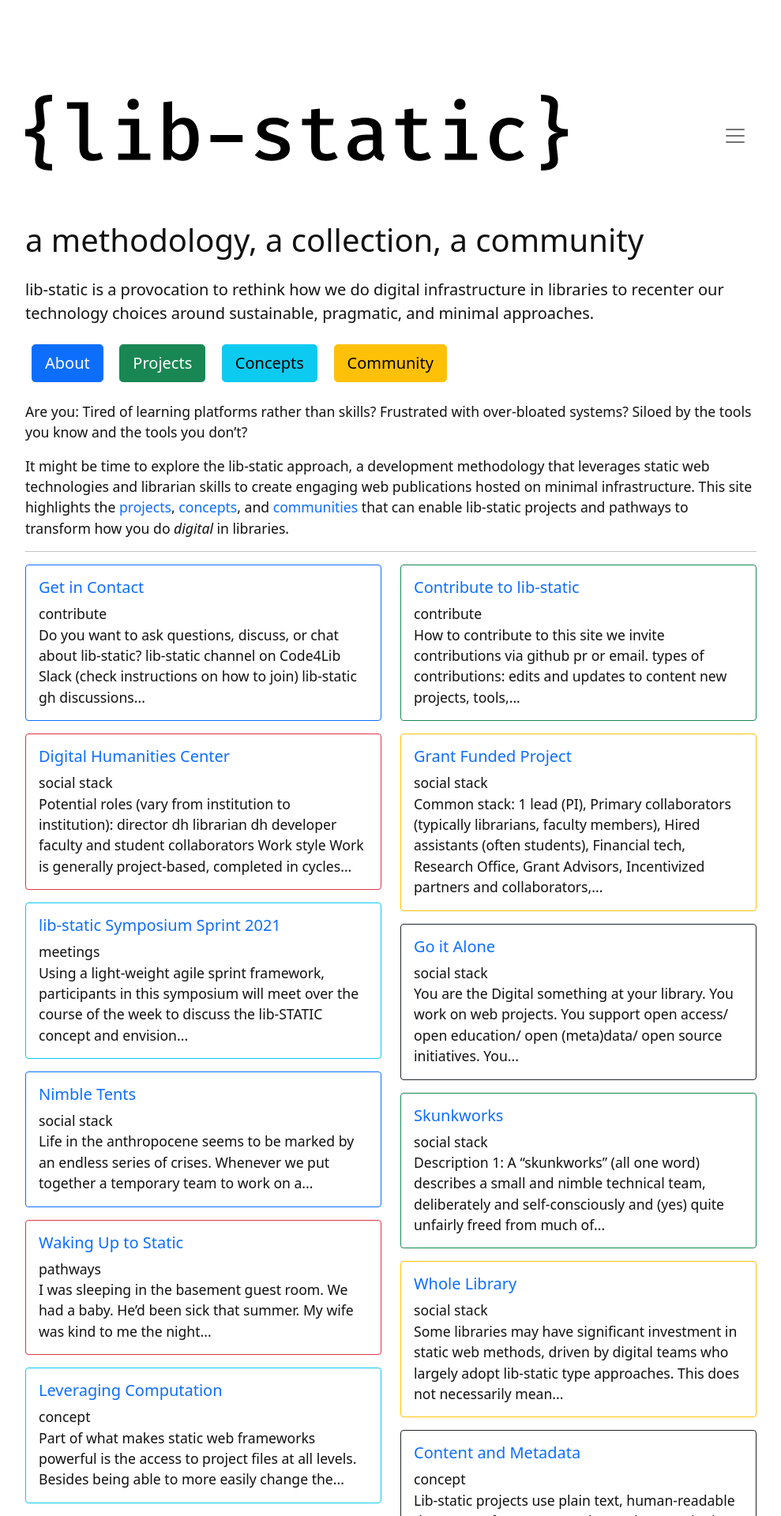
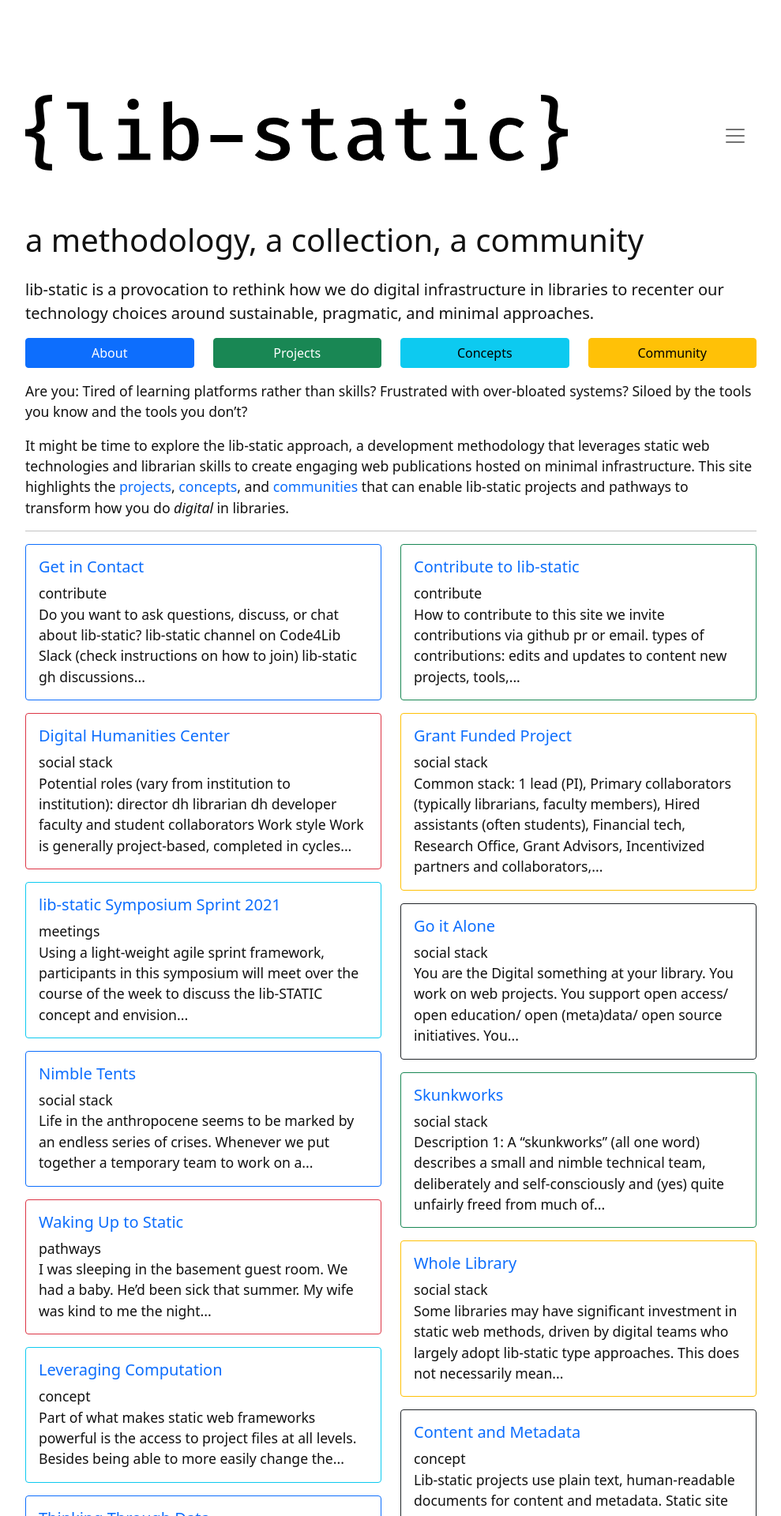
Before and after one commit to lib-static/lib-static.github.io, a Jekyll site: the page built from pages/index.md, in a window 1280 px wide. Shown: the top 1920 px of the page at 79% size, without its empty margins (145-1134 px from the left). Built offline with Jekyll 4.4.1, drawn with Linux system fonts in a browser that asks for light colours.

Commit message:
nav buttons

```diff
--- a/pages/index.md
+++ b/pages/index.md
@@ -11,10 +11,12 @@ foot: js/masonry.html
 lib-static is a provocation to rethink how we do digital infrastructure in libraries to recenter our technology choices around sustainable, pragmatic, and minimal approaches.
 {:.lead}
 
-<a href="/about/" class="btn btn-lg btn-primary m-2">About</a>
-<a href="/projects/" class="btn btn-lg btn-success m-2">Projects</a>
-<a href="/concepts/" class="btn btn-lg btn-info m-2">Concepts</a>
-<a href="/community/" class="btn btn-lg btn-warning m-2">Community</a>
+<div class="row mt-3">
+    <div class="col"><a href="/about/" class="btn w-100 btn-primary mb-3">About</a></div>
+    <div class="col"><a href="/projects/" class="btn w-100 btn-success mb-3">Projects</a></div>
+    <div class="col"><a href="/concepts/" class="btn w-100 btn-info mb-3">Concepts</a></div>
+    <div class="col"><a href="/community/" class="btn w-100 btn-warning mb-3">Community</a></div>
+</div>
 
 Are you: Tired of learning platforms rather than skills? Frustrated with over-bloated systems? Siloed by the tools you know and the tools you don't?
 
```
